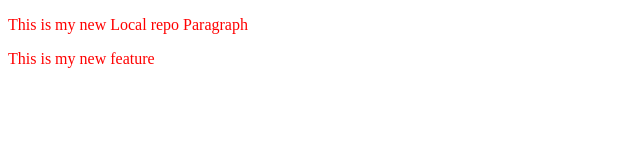
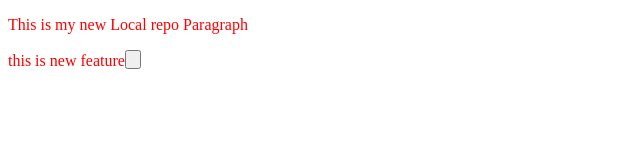
Before and after one commit to Girish0209/AugLocalRepo, a plain HTML site: page index.html in a window 1280 px wide. Shown: the full height of the page, 0-640 px from the left. Drawn offline with Linux system fonts and the light colour scheme.

Commit message:
add button

```diff
--- a/index.html
+++ b/index.html
@@ -8,6 +8,6 @@
 </head>
 <body>
     <p> This is my new Local repo Paragraph </p>
-    <p> This is my new feature </p>
+    <p> this is new feature<button></p>
 </body>
 </html>
```
